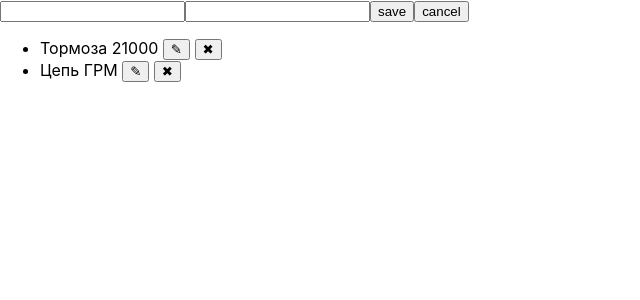
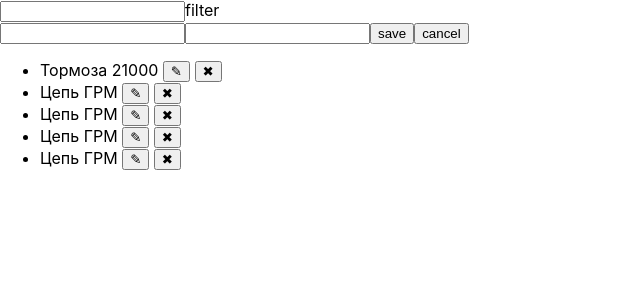
Before and after one commit to Alert175/education-in-netology, a React (Create React App) app: page / in a window 1280 px wide. Shown: the top 300 px of the page, without its empty margins (0-640 px from the left). Built offline with nearby package versions, Linux system fonts and the light colour scheme.

Commit message:
complite second task

```diff
--- a/src/Lessons/Lesson10_1/components/TasksContainer/index.js
+++ b/src/Lessons/Lesson10_1/components/TasksContainer/index.js
@@ -17,6 +17,7 @@ const TasksContainer = () => {
 
   const [text, settext] = useState('');
   const [cost, setcost] = useState('');
+  const [filter, setfilter] = useState('');
 
   const handlerAddTask = () => {
     if (text && cost) {
@@ -46,8 +47,30 @@ const TasksContainer = () => {
     dispatch(changeStatus('add'));
   };
 
+  const handlerFilterTasks = () => {
+    try {
+      if (filter !== '') {
+        const filterTasks = tasks.filter(
+          (task) => task.text.includes(filter) === true
+        );
+        return [...filterTasks];
+      }
+      return [...tasks];
+    } catch (error) {
+      console.error(error);
+      return [...tasks];
+    }
+  };
+
   return (
     <div className="container-tasks">
+      <div className="task__filter">
+        <input
+          value={filter}
+          onInput={(event) => setfilter(event.target.value)}
+        />
+        <span>filter</span>
+      </div>
       <div className="active-task__container">
         <input value={text} onInput={(event) => settext(event.target.value)} />
         <input value={cost} onInput={(event) => setcost(event.target.value)} />
@@ -55,7 +78,7 @@ const TasksContainer = () => {
         <button onClick={handlerClearState}>cancel</button>
       </div>
       <ul>
-        {tasks.map((element) => (
+        {handlerFilterTasks().map((element) => (
           <li key={element.id}>
             <span>{element.text}</span> <span>{element.cost}</span>{' '}
             <button
--- a/src/Lessons/Lesson10_1/components/TasksContainer/tasksSlice.js
+++ b/src/Lessons/Lesson10_1/components/TasksContainer/tasksSlice.js
@@ -9,6 +9,21 @@ const initialState = {
     },
     {
       id: 1,
+      text: 'Цепь ГРМ',
+      const: 15000,
+    },
+    {
+      id: 2,
+      text: 'Цепь ГРМ',
+      const: 15000,
+    },
+    {
+      id: 3,
+      text: 'Цепь ГРМ',
+      const: 15000,
+    },
+    {
+      id: 4,
       text: 'Цепь ГРМ',
       const: 15000,
     },
```
